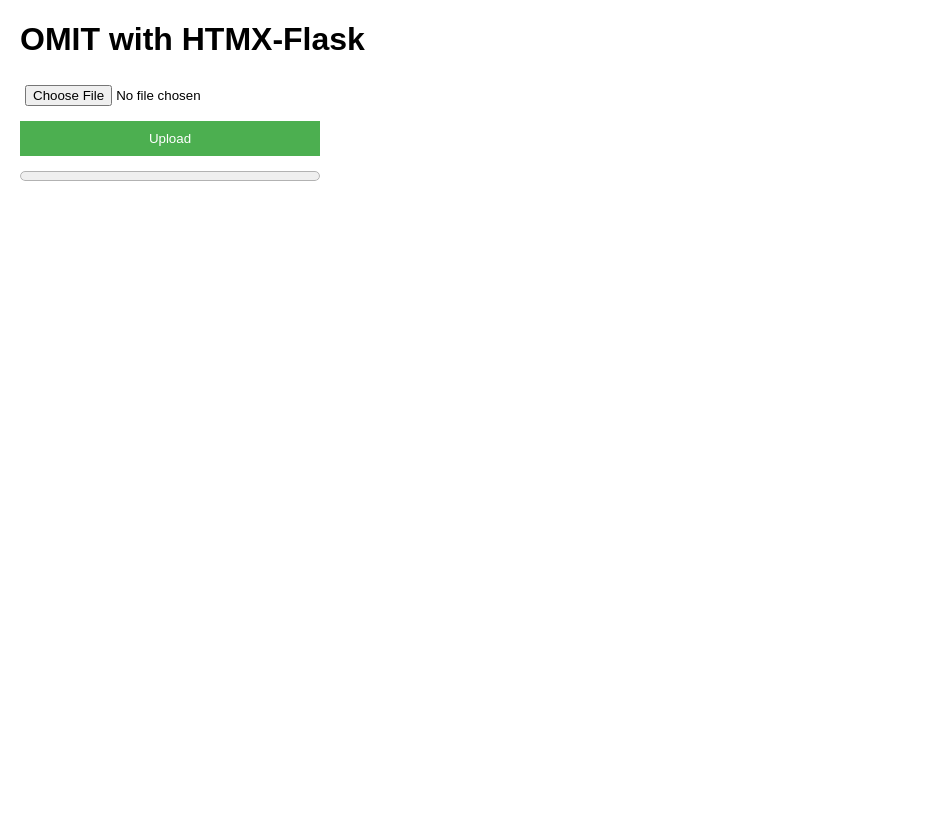
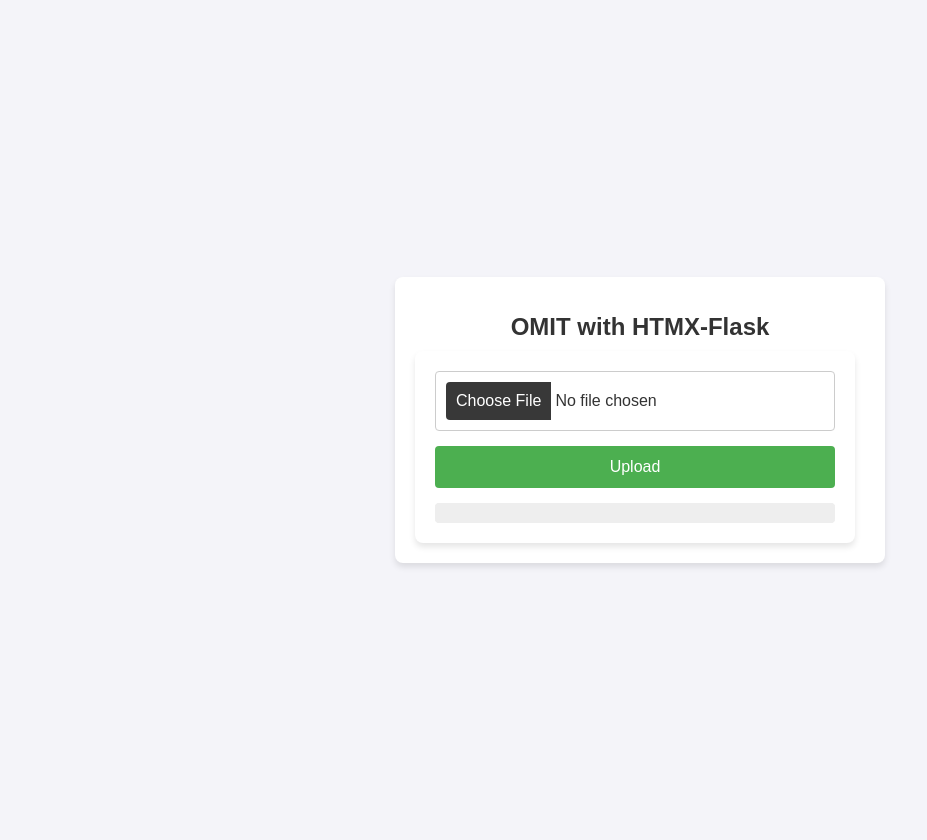
Before and after one commit to j96I/OMIT, a Flask app: page / in a window 1280 px wide. Shown: the whole page, without its empty margins (0-927 px from the left). Before the commit the page ends 181 px from the top, so only its background shows below. Run offline with Flask 3, Linux system fonts and the light colour scheme.

Commit message:
Style improvement

```diff
--- a/src/static/css/styles.css
+++ b/src/static/css/styles.css
@@ -1,27 +1,95 @@
 body {
     font-family: Arial, sans-serif;
     margin: 20px;
+    background-color: #f4f4f9;
+    color: #333;
+    display: flex;
+    justify-content: center;
+    align-items: center;
+    height: 100vh;
 }
+
+.container {
+    max-width: 450px;
+    width: 100%;
+    padding: 20px;
+    background-color: #fff;
+    border-radius: 8px;
+    box-shadow: 0 4px 6px rgba(0, 0, 0, 0.1);
+    text-align: center;
+}
+
+#form-title {
+    margin-bottom: 10px;
+    font-size: 24px;
+}
+
 form {
     display: flex;
     flex-direction: column;
-    gap: 10px;
-    max-width: 300px;
+    gap: 15px;
+    max-width: 400px;
+    width: 100%;
+    padding: 20px;
+    background-color: #fff;
+    border-radius: 8px;
+    box-shadow: 0 4px 6px rgba(0, 0, 0, 0.1);
 }
+
 input[type='file'] {
-    padding: 5px;
+    padding: 10px;
+    border: 1px solid #ccc;
+    border-radius: 4px;
+    font-size: 16px;
 }
+
+input[type='file']::file-selector-button {
+    padding: 10px;
+    border: none;
+    background-color: #383838;
+    color: white;
+    cursor: pointer;
+    border-radius: 4px 0 0 4px;
+}
+
+input[type='file']::file-selector-button:hover {
+    background-color: #202020;
+}
+
 button {
-    padding: 10px;
+    padding: 12px;
     background-color: #4CAF50;
     color: white;
     border: none;
+    border-radius: 4px;
+    font-size: 16px;
     cursor: pointer;
+    transition: background-color 0.3s ease;
 }
+
 button:hover {
     background-color: #45a049;
 }
+
 progress {
     width: 100%;
     height: 20px;
+    border-radius: 4px;
+    overflow: hidden;
+    background-color: #eee;
 }
+
+progress::-webkit-progress-bar {
+    background-color: #eee;
+    border-radius: 4px;
+}
+
+progress::-webkit-progress-value {
+    background-color: #4CAF50;
+    border-radius: 4px;
+}
+
+progress::-moz-progress-bar {
+    background-color: #4CAF50;
+    border-radius: 4px;
+}
--- a/src/templates/index.html
+++ b/src/templates/index.html
@@ -7,7 +7,8 @@
         <link rel="stylesheet" href="{{ url_for('static', filename='css/styles.css') }}">
     </head>
     <body>
-        <h1>OMIT with HTMX-Flask</h1>
+        <div class="container">
+            <h1 id="form-title">OMIT with HTMX-Flask</h1>
             <form
                 hx-encoding='multipart/form-data'
                 hx-post='/upload'
@@ -18,5 +19,6 @@
                 </button>
                 <progress id='progress' value='0' max='100'></progress>
             </form>
+        </div>
     </body>
 </html>
```
Lines whose indentation alone changed are shown as unchanged.
